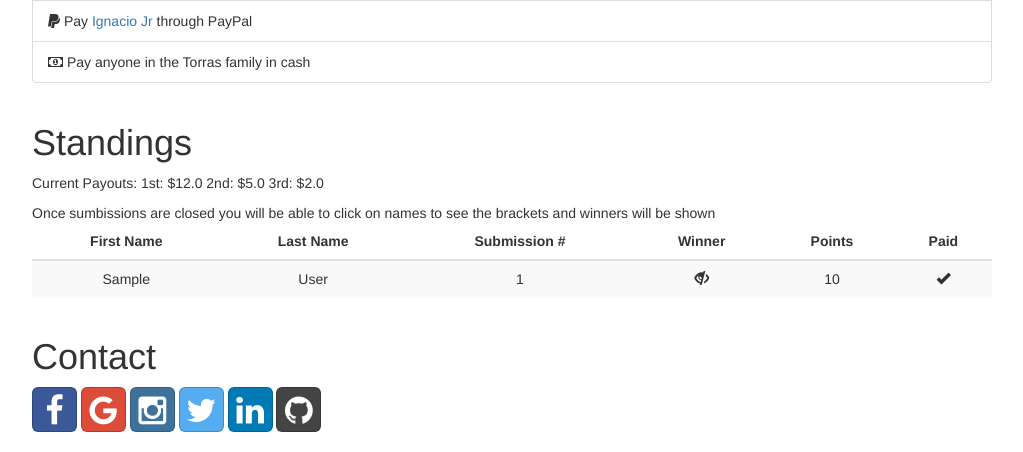
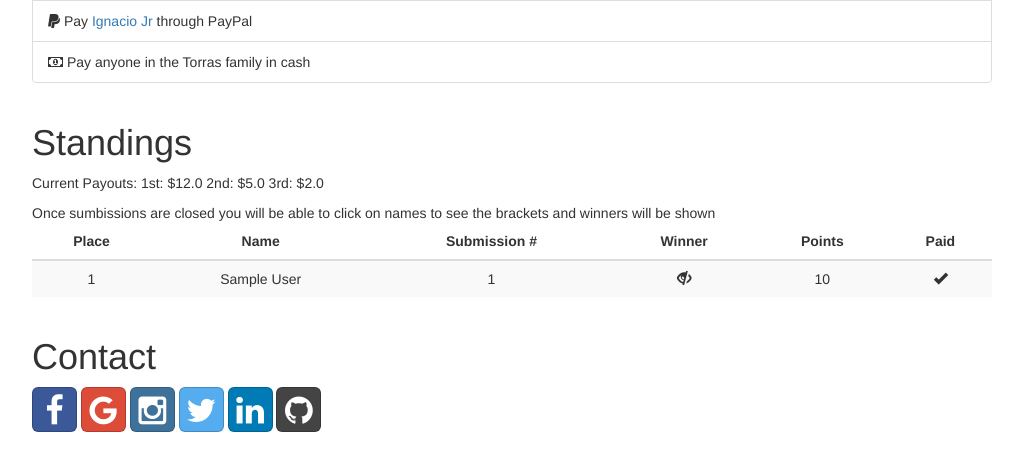
Before and after one commit to itorras13/Euro2016, a Flask app: page / in a window 1280 px wide. Shown: the part 2097-2549 px from the top of the page, without its empty margins (253-1276 px from the left). Run offline with Flask 2, Linux system fonts and the light colour scheme; tables that the repository leaves empty hold one stand-in row (values such as "Sample post"); some libraries are stand-ins or nearby versions.

Commit message:
added places to table and added names together

```diff
--- a/templates/index.html
+++ b/templates/index.html
@@ -111,14 +111,22 @@
                             <table class="table table-striped table-responsive">
                                 <thead>
                                     <tr>
-                                        <th>First Name</th><th>Last Name</th><th>Submission #</th><th>Winner</th><th>Points</th><th>Paid</th>
+                                        <th>Place</th><th>Name</th><th>Submission #</th><th>Winner</th><th>Points</th><th>Paid</th>
                                     </tr>
                                 </thead>
                                 <tbody>
+                                    {% set place = 0 %}
+                                    {% set index = 0 %}
+                                    {% set previous_value = 9999 %}
                                     {% for submission in submissions %}
+                                        {% set index = index + 1 %}
+                                        {% if submission['points'] != previous_value %}
+                                            {% set place = index %}
+                                        {% endif %}
+                                        {% set previous_value = submission['points'] %}
                                         <tr>
-                                            <td><!-- <a href="show/{{submission['email']}}"> -->{{submission['first_name']}}</a></td>
-                                            <td>{{submission['last_name']}}</td>
+                                            <td>{{place}}</td>
+                                            <td><!-- <a href="show/{{submission['email']}}"> -->{{submission['first_name']}} {{submission['last_name']}}<!-- </a> --></td>
                                             <td>{{submission['sub_num']}}</td>
                                             <!-- <td>{{submission['champion']}}</td> -->
                                             <td><span class="glyphicon glyphicon-eye-close" aria-hidden="true"></span></td>
```
